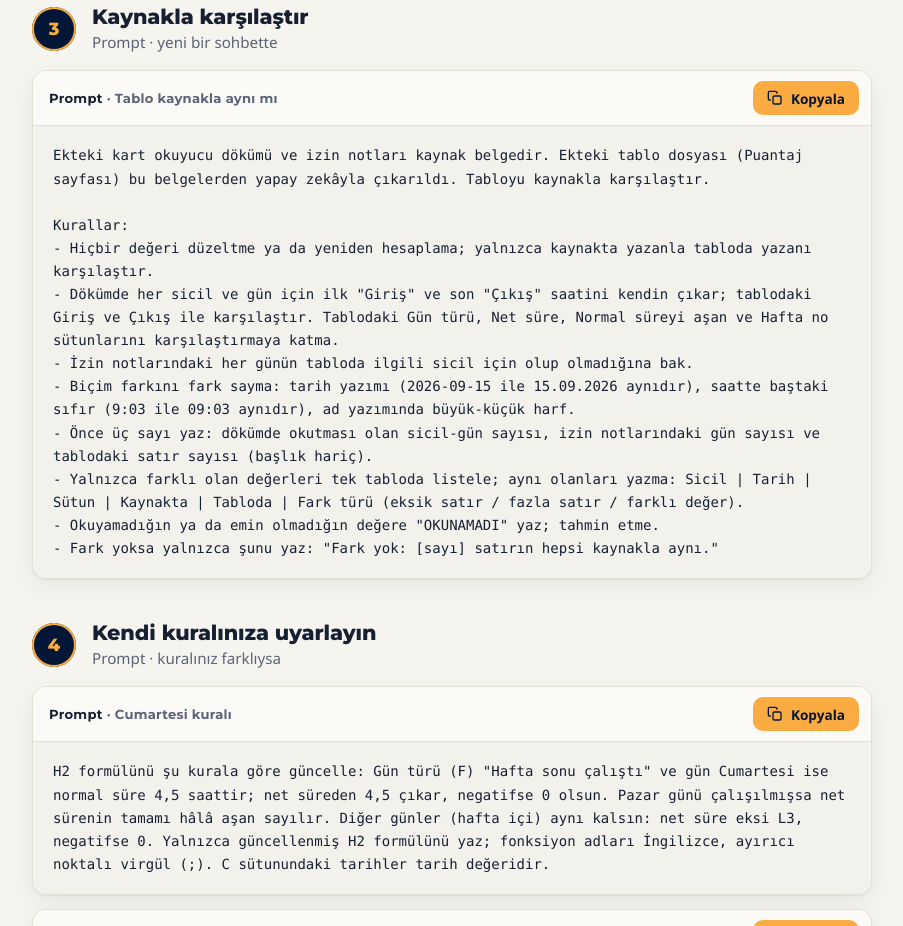
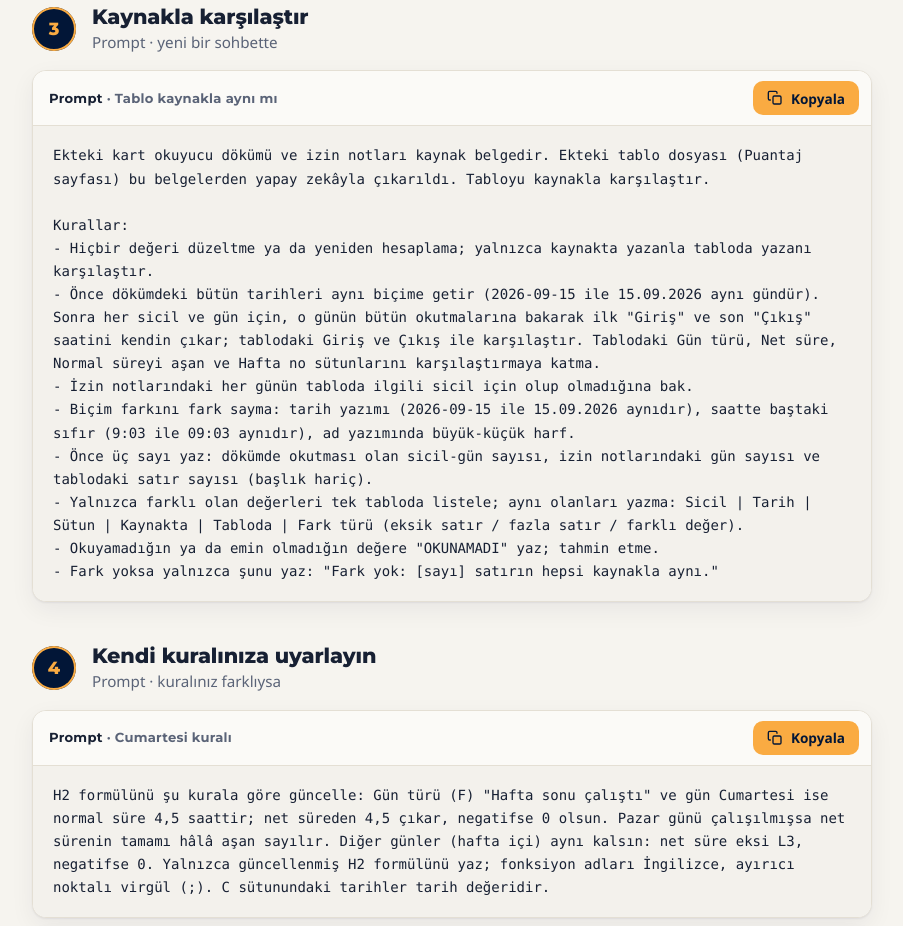
Before and after one commit to tilsimperisi/tilsimperisi.github.io, a plain HTML site: page v11/index.html in a window 1280 px wide. Shown: the part 2580-3506 px from the top of the page, without its empty margins (188-1091 px from the left). Drawn offline with Linux system fonts and the light colour scheme.

Commit message:
v11: Adım 3 prompt, tarih biçimini önce eşitle (ISO tarihli satır yanlış alarm veriyordu)
Co-Authored-By: Claude Sonnet 5.5 <noreply@anthropic.com>

```diff
--- a/v11/index.html
+++ b/v11/index.html
@@ -148,7 +148,7 @@ Biçim:
 
 Kurallar:
 - Hiçbir değeri düzeltme ya da yeniden hesaplama; yalnızca kaynakta yazanla tabloda yazanı karşılaştır.
-- Dökümde her sicil ve gün için ilk "Giriş" ve son "Çıkış" saatini kendin çıkar; tablodaki Giriş ve Çıkış ile karşılaştır. Tablodaki Gün türü, Net süre, Normal süreyi aşan ve Hafta no sütunlarını karşılaştırmaya katma.
+- Önce dökümdeki bütün tarihleri aynı biçime getir (2026-09-15 ile 15.09.2026 aynı gündür). Sonra her sicil ve gün için, o günün bütün okutmalarına bakarak ilk "Giriş" ve son "Çıkış" saatini kendin çıkar; tablodaki Giriş ve Çıkış ile karşılaştır. Tablodaki Gün türü, Net süre, Normal süreyi aşan ve Hafta no sütunlarını karşılaştırmaya katma.
 - İzin notlarındaki her günün tabloda ilgili sicil için olup olmadığına bak.
 - Biçim farkını fark sayma: tarih yazımı (2026-09-15 ile 15.09.2026 aynıdır), saatte baştaki sıfır (9:03 ile 09:03 aynıdır), ad yazımında büyük-küçük harf.
 - Önce üç sayı yaz: dökümde okutması olan sicil-gün sayısı, izin notlarındaki gün sayısı ve tablodaki satır sayısı (başlık hariç).
```
